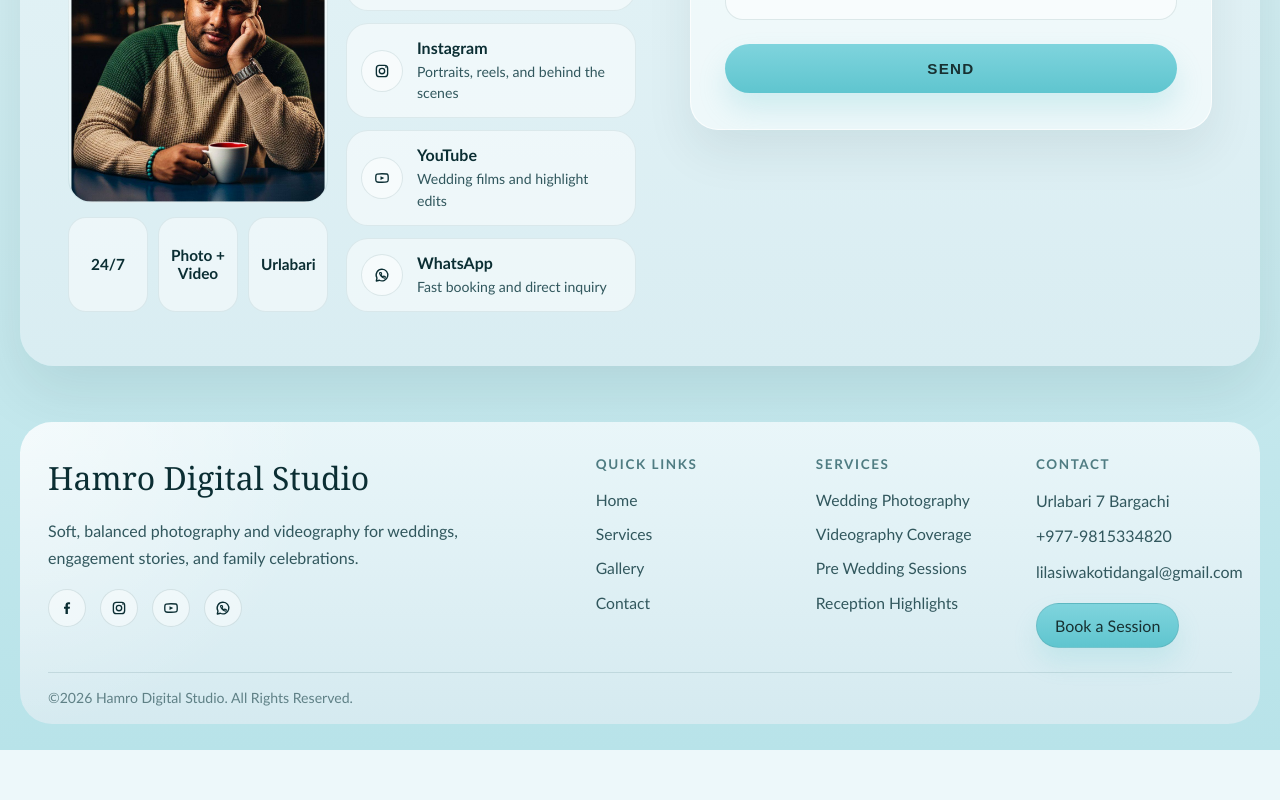
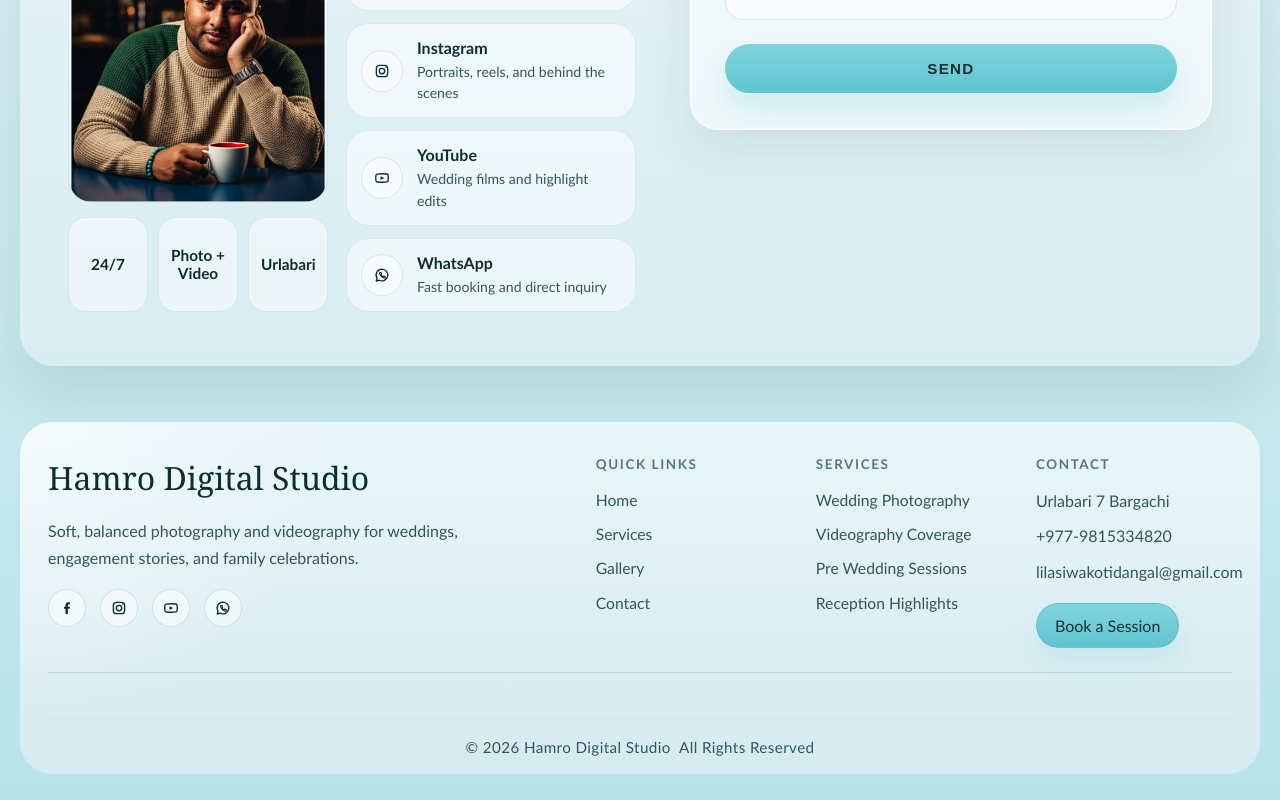
Before and after one commit to lilasiwakotidangal-debug/promosite, a Next.js app: page /contact in a window 1280 px wide. Shown: the part 819-1619 px from the top of the page. Before the commit the page ends 1569 px from the top, so only its background shows below. Built offline with nearby package versions, Linux system fonts and the light colour scheme.

Commit message:
Redesign and center footer copyright text with improved styling

```diff
--- a/app/globals.css
+++ b/app/globals.css
@@ -942,8 +942,14 @@ svg {
 
 .footerCopyright {
   margin: 0;
-  color: rgba(49, 87, 93, 0.72);
-  font-size: 0.88rem;
+  padding: 24px 0 0 0;
+  text-align: center;
+  color: var(--text-soft);
+  font-size: 0.95rem;
+  font-weight: 500;
+  letter-spacing: 0.4px;
+  border-top: 1px solid var(--border);
+  margin-top: 24px;
 }
 
 .servicesPage {
--- a/components/Footer.js
+++ b/components/Footer.js
@@ -160,7 +160,7 @@ export default function Footer() {
 
         <div className="footerBottom">
           <p className="footerCopyright">
-            ©2026 {studioInfo.fullName}. All Rights Reserved.
+            © 2026 {studioInfo.fullName} <span style={{ fontWeight: 300, marginLeft: '4px' }}>All Rights Reserved</span>
           </p>
         </div>
       </div>
```
